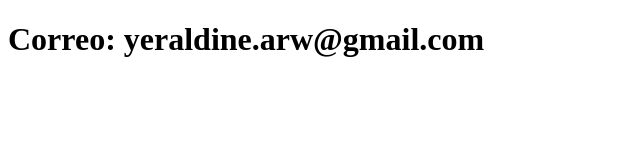
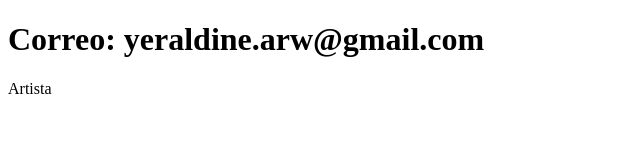
Before and after one commit to yeraldine-arw/sistema-de-archivos, a plain HTML site: page contacto.html in a window 1280 px wide. Shown: the full height of the page, 0-640 px from the left. Drawn offline with Linux system fonts and the light colour scheme.

Commit message:
Update contacto.html

```diff
--- a/contacto.html
+++ b/contacto.html
@@ -7,5 +7,6 @@
 </head>
 <body>
     <h1>Correo: yeraldine.arw@gmail.com</h1>
+        <p>Artista</p>
 </body>
 </html>
```
